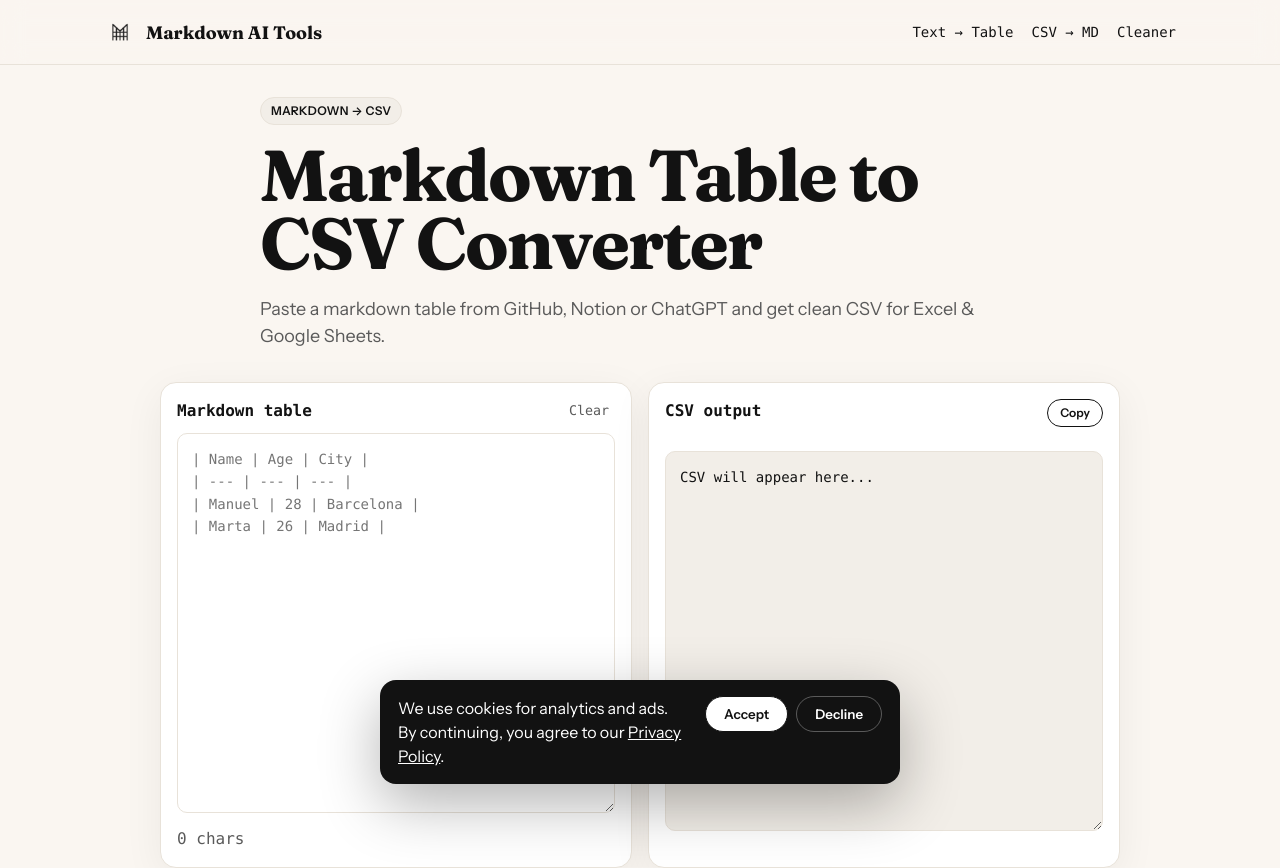
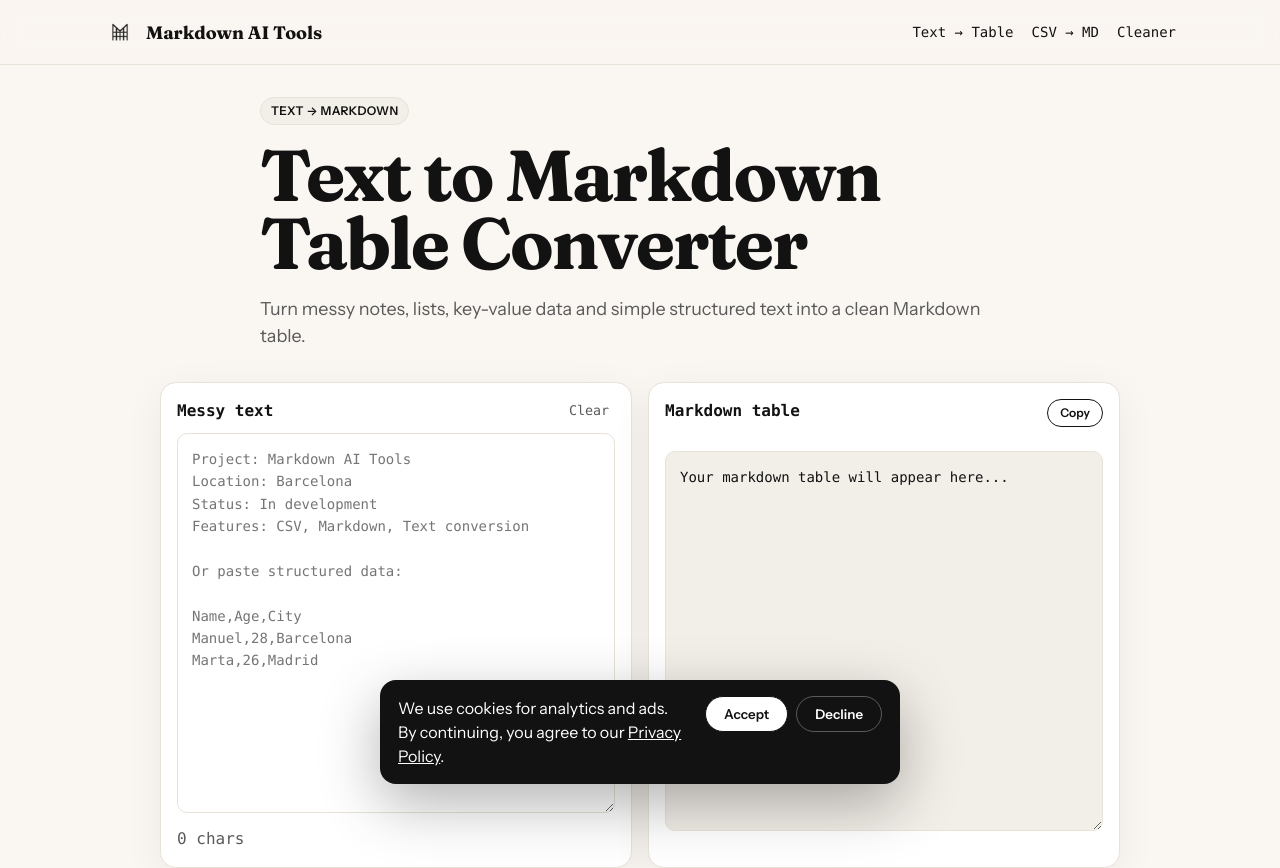
Before and after one commit to lecodev-26/markdown-ai-tools, a React (Vite) app: page /text-to-table in a window 1280 px wide. Shown: the top 868 px of the page. Built offline with nearby package versions, Linux system fonts and the light colour scheme.

Commit message:
Update TextToTable.jsx

```diff
--- a/src/pages/TextToTable.jsx
+++ b/src/pages/TextToTable.jsx
@@ -1,36 +1,40 @@
 import React, { useCallback } from 'react'
 import ToolLayout from '../components/ToolLayout.jsx'
 import Converter from '../components/Converter.jsx'
-import AdSlot from '../components/AdSlot.jsx'
-import { markdownToCsv } from '../utils/parsers.js'
+import { rowsToMarkdown, textToRows } from '../utils/parsers.js'
 
-export default function TableToCsv() {
+export default function TextToTable() {
   const convert = useCallback((input) => {
     if (!input.trim()) {
-      return 'CSV will appear here...'
+      return 'Your markdown table will appear here...'
     }
 
-    return markdownToCsv(input)
+    const rows = textToRows(input)
+
+    return rowsToMarkdown(rows)
   }, [])
 
   return (
     <ToolLayout
-      badge="Markdown → CSV"
-      title="Markdown Table to CSV Converter"
-      description="Paste a markdown table from GitHub, Notion or ChatGPT and get clean CSV for Excel & Google Sheets."
+      badge="Text → Markdown"
+      title="Text to Markdown Table Converter"
+      description="Turn messy notes, lists, key-value data and simple structured text into a clean Markdown table."
     >
       <Converter
-        inputLabel="Markdown table"
-        outputLabel="CSV output"
-        placeholder={`| Name | Age | City |
-| --- | --- | --- |
-| Manuel | 28 | Barcelona |
-| Marta | 26 | Madrid |`}
+        inputLabel="Messy text"
+        outputLabel="Markdown table"
+        placeholder={`Project: Markdown AI Tools
+Location: Barcelona
+Status: In development
+Features: CSV, Markdown, Text conversion
+
+Or paste structured data:
+
+Name,Age,City
+Manuel,28,Barcelona
+Marta,26,Madrid`}
         convertFn={convert}
-        downloadExt="csv"
       />
-
-      <AdSlot />
     </ToolLayout>
   )
 }
```
